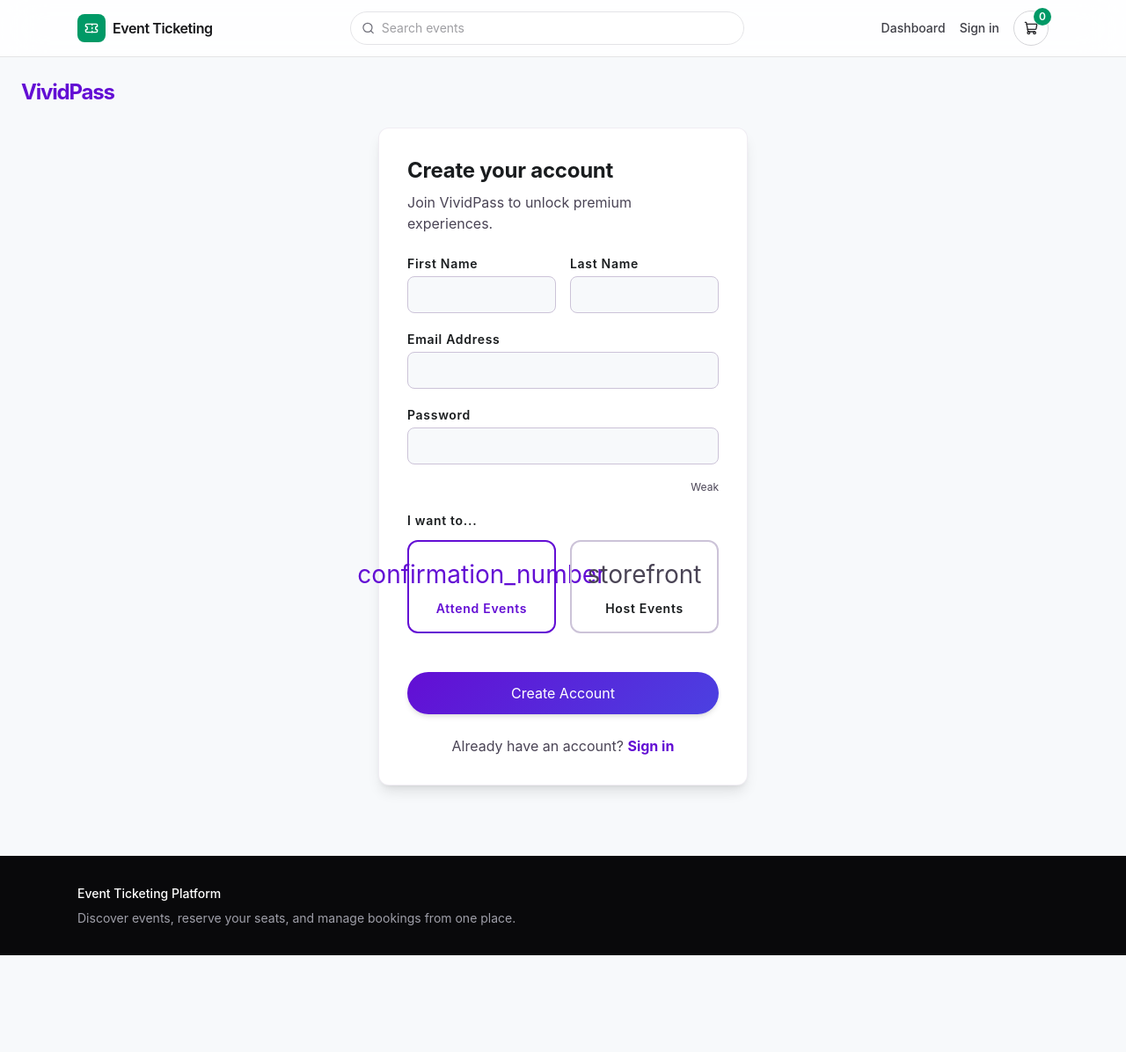
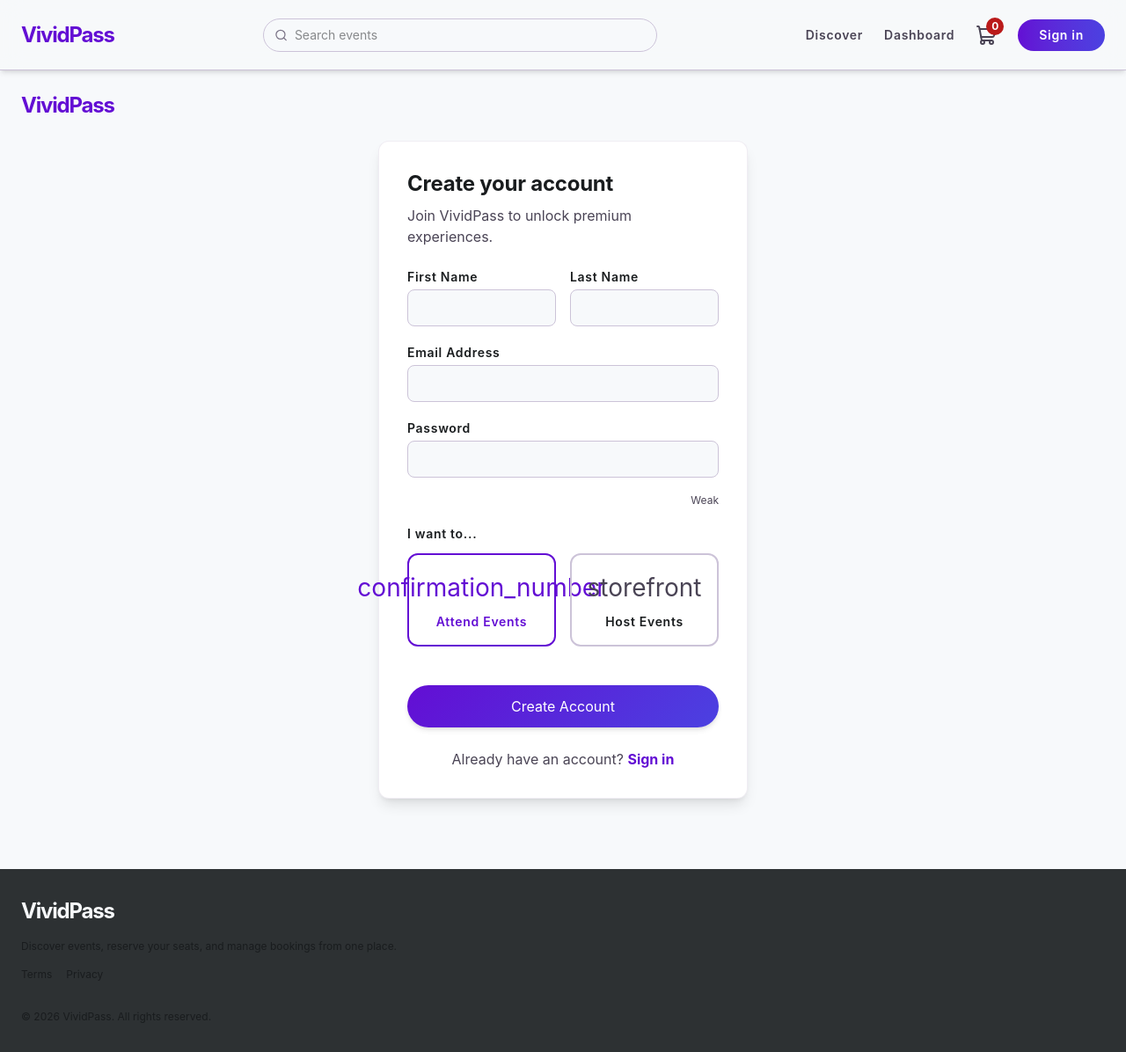
Before and after one commit to Sharawey74/Event-Ticketing-Platform, a Next.js app in the folder frontend/: page /auth/register in a window 1280 px wide. Shown: the whole page at 88% size. Before the commit the page ends 1086 px from the top, so only its background shows below. Built offline with nearby package versions, Linux system fonts and the light colour scheme; no server answers.

Commit message:
style(frontend): align core components with Kinetic Premier design tokens

```diff
--- a/frontend/src/components/events/event-card.tsx
+++ b/frontend/src/components/events/event-card.tsx
@@ -16,35 +16,55 @@
   const startDate = new Date(event.startDate);
   const estimatedPrice = estimatePrice(event.id);
 
+  // Map category ID to specific token backgrounds
+  const categoryBadgeClasses: Record<number, string> = {
+    1: "bg-secondary-fixed text-on-secondary-fixed",
+    2: "bg-error-container text-on-error-container",
+    3: "bg-surface-container-high text-on-surface",
+    4: "bg-tertiary-fixed text-on-tertiary-fixed",
+    5: "bg-primary-container text-on-primary-container",
+  };
+
+  const categoryClass = event.categoryId ? categoryBadgeClasses[event.categoryId] || "bg-surface-container-high text-on-surface" : "bg-surface-container-high text-on-surface";
+
   return (
-    <article className="group overflow-hidden rounded-2xl border border-zinc-200 bg-white shadow-sm transition hover:-translate-y-0.5 hover:shadow-lg">
-      <div className="relative h-36 bg-gradient-to-br from-emerald-400 via-cyan-400 to-blue-500">
-        <div className="absolute left-3 top-3 rounded-full bg-black/70 px-3 py-1 text-xs font-medium text-white">
+    <article className="group overflow-hidden rounded-xl border border-outline-variant bg-surface-container-lowest shadow-md transition-shadow duration-300 hover:shadow-xl cursor-pointer">
+      <div className="relative h-40 bg-surface-dim">
+        {/* Placeholder image representation */}
+        <div className="w-full h-full bg-surface-variant flex items-center justify-center">
+           <span className="text-on-surface-variant font-caption">Event Image</span>
+        </div>
+
+        <div className="absolute left-4 top-4 rounded-lg bg-surface/90 backdrop-blur-sm px-3 py-1.5 text-xs font-label-sm text-on-surface border border-outline-variant">
           {format(startDate, "MMM d")}
+        </div>
+
+        <div className={`absolute right-4 top-4 rounded-full px-3 py-1 text-xs font-label-sm border border-outline-variant ${categoryClass}`}>
+          Category {event.categoryId}
         </div>
       </div>
 
-      <div className="space-y-3 p-4">
-        <h3 className="line-clamp-1 text-lg font-semibold text-zinc-900" title={event.title}>
+      <div className="space-y-3 p-5">
+        <h3 className="line-clamp-1 font-section-heading text-lg text-on-surface group-hover:text-primary transition-colors" title={event.title}>
           {event.title}
         </h3>
 
-        <div className="flex items-center gap-2 text-sm text-zinc-600">
-          <CalendarDays className="h-4 w-4" />
+        <div className="flex items-center gap-2 text-sm text-on-surface-variant font-body">
+          <CalendarDays className="h-4 w-4 text-outline" />
           <span>{format(startDate, "EEEE, MMM d • p")}</span>
         </div>
 
-        <div className="flex items-center gap-2 text-sm text-zinc-600">
-          <MapPin className="h-4 w-4" />
+        <div className="flex items-center gap-2 text-sm text-on-surface-variant font-body">
+          <MapPin className="h-4 w-4 text-outline" />
           <span>{venueCity}</span>
         </div>
 
-        <div className="flex items-center justify-between pt-2">
-          <p className="text-sm text-zinc-500">
-            From <span className="font-semibold text-zinc-900">${estimatedPrice}</span>
+        <div className="flex items-center justify-between pt-3 border-t border-surface-container-highest mt-2">
+          <p className="font-label-sm text-on-surface-variant">
+            From <span className="font-bold text-primary">${estimatedPrice}</span>
           </p>
           <button
-            className="rounded-full bg-zinc-950 px-4 py-2 text-sm font-medium text-white transition hover:bg-zinc-700"
+            className="rounded-full bg-linear-to-r from-primary to-secondary px-5 py-2 text-sm font-label-sm text-on-primary transition-all hover:scale-105 hover:shadow-lg"
             type="button"
           >
             Book Now
--- a/frontend/src/components/layout/footer.tsx
+++ b/frontend/src/components/layout/footer.tsx
@@ -1,10 +1,17 @@
 export function Footer() {
   return (
-    <footer className="border-t border-black/10 bg-zinc-950 py-8 text-zinc-300">
-      <div className="mx-auto flex w-full max-w-6xl flex-col gap-2 px-4 md:px-6">
-        <p className="text-sm font-medium text-white">Event Ticketing Platform</p>
-        <p className="text-sm text-zinc-400">
+    <footer className="bg-inverse-surface py-stack-lg">
+      <div className="mx-auto flex w-full max-w-container-max flex-col gap-4 px-edge-padding">
+        <p className="text-section-heading text-surface font-bold tracking-tighter">VividPass</p>
+        <p className="text-surface-variant font-caption max-w-md">
           Discover events, reserve your seats, and manage bookings from one place.
+        </p>
+        <div className="flex gap-4">
+           <a href="#" className="text-surface-variant font-caption hover:text-primary-fixed-dim">Terms</a>
+           <a href="#" className="text-surface-variant font-caption hover:text-primary-fixed-dim">Privacy</a>
+        </div>
+        <p className="text-surface-variant font-caption mt-4">
+          © {new Date().getFullYear()} VividPass. All rights reserved.
         </p>
       </div>
     </footer>
--- a/frontend/src/components/layout/navbar.tsx
+++ b/frontend/src/components/layout/navbar.tsx
@@ -4,7 +4,7 @@
 import { useRouter, usePathname } from "next/navigation";
 import { FormEvent, useState } from "react";
 
-import { Search, ShoppingCart, Ticket } from "lucide-react";
+import { Search, ShoppingCart } from "lucide-react";
 
 import { buildSearchHref } from "@/lib/search";
 
@@ -38,24 +38,21 @@
   }
 
   return (
-    <header className="sticky top-0 z-30 border-b border-black/10 bg-white/85 backdrop-blur-xl">
-      <div className="mx-auto flex w-full max-w-6xl items-center justify-between gap-4 px-4 py-3 md:px-6">
+    <header className="sticky top-0 z-30 h-20 bg-surface/80 backdrop-blur-md shadow-md border-b border-outline-variant flex items-center">
+      <div className="mx-auto flex w-full max-w-container-max items-center justify-between gap-4 px-edge-padding">
         <Link href="/" className="inline-flex items-center gap-2">
-          <span className="rounded-lg bg-emerald-600 p-2 text-white">
-            <Ticket className="h-4 w-4" />
-          </span>
-          <span className="font-semibold tracking-tight text-zinc-900">
-            Event Ticketing
+          <span className="text-section-heading font-bold text-primary tracking-tighter">
+            VividPass
           </span>
         </Link>
 
         <form
-          className="hidden w-full max-w-md items-center gap-2 rounded-full border border-zinc-200 bg-white px-3 py-2 md:flex"
+          className="hidden w-full max-w-md items-center gap-2 rounded-full border border-outline-variant bg-surface-bright px-3 py-2 md:flex"
           onSubmit={submitSearch}
         >
-          <Search className="h-4 w-4 text-zinc-500" />
+          <Search className="h-4 w-4 text-outline" />
           <input
-            className="w-full bg-transparent text-sm text-zinc-700 outline-none"
+            className="w-full bg-transparent font-body text-sm text-on-surface outline-none"
             type="text"
             value={query}
             onChange={(event) => setQuery(event.target.value)}
@@ -64,26 +61,36 @@
           />
         </form>
 
-        <div className="flex items-center gap-4">
+        <div className="flex items-center gap-6">
           <Link
-            className={`text-sm font-medium ${pathname.startsWith("/dashboard") ? "text-primary font-bold border-b-2 border-primary" : "text-zinc-700 hover:text-zinc-950"}`}
+            className={`font-label-sm ${pathname === "/" ? "font-bold text-primary border-b-2 border-primary" : "text-on-surface-variant hover:text-primary"}`}
+            href="/"
+          >
+            Discover
+          </Link>
+          <Link
+            className={`font-label-sm ${pathname.startsWith("/dashboard") ? "font-bold text-primary border-b-2 border-primary" : "text-on-surface-variant hover:text-primary"}`}
             href="/dashboard/bookings"
           >
             Dashboard
           </Link>
-          <Link className="text-sm font-medium text-zinc-700 hover:text-zinc-950" href="/auth">
-            Sign in
-          </Link>
           <button
-            className="relative inline-flex h-10 w-10 items-center justify-center rounded-full border border-zinc-300 text-zinc-800 transition hover:border-zinc-900"
+            className="relative inline-flex items-center justify-center text-on-surface-variant hover:text-primary transition-colors"
             type="button"
             aria-label="Open cart"
           >
-            <ShoppingCart className="h-4 w-4" />
-            <span className="absolute -right-1 -top-1 inline-flex min-h-5 min-w-5 items-center justify-center rounded-full bg-emerald-600 px-1 text-xs font-semibold text-white">
+            <ShoppingCart className="h-6 w-6" />
+            <span className="absolute -right-2 -top-2 inline-flex h-5 w-5 items-center justify-center rounded-full bg-error text-on-error font-caption font-bold">
               {cartCount}
             </span>
           </button>
+
+          <Link
+            className="bg-linear-to-r from-primary to-secondary text-on-primary rounded-full px-6 py-2 font-label-sm hover:shadow-lg hover:scale-105 transition-all"
+            href="/auth/login"
+          >
+            Sign in
+          </Link>
         </div>
       </div>
     </header>
```
